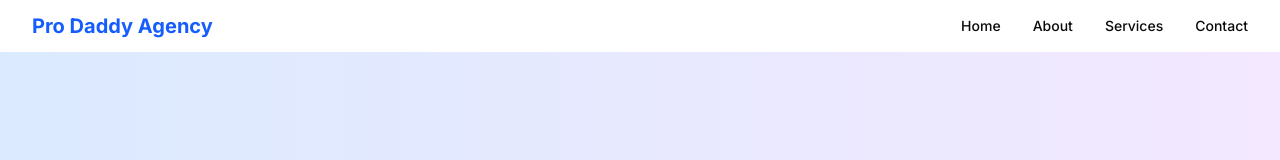
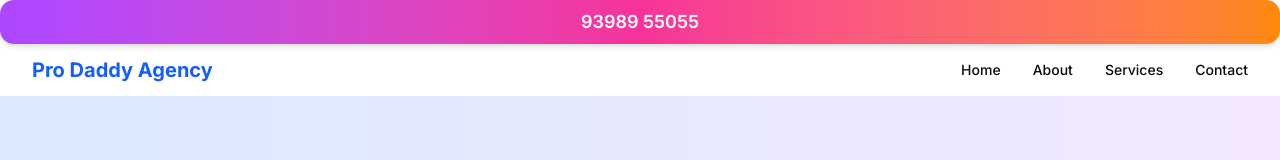
Before and after one commit to eswar692/prodaddyagency, a React (Vite) app: page / in a window 1280 px wide. Shown: the top 160 px of the page. Built offline with nearby package versions, Linux system fonts and the light colour scheme.

Commit message:
Update Header.tsx

```diff
--- a/src/components/common/Header.tsx
+++ b/src/components/common/Header.tsx
@@ -8,6 +8,10 @@ const Header = () => {
   const isMenuFalse = () => setIsMenu(false);
   return (
     <header className="w-full bg-white shadow">
+      <div className="text-center w-full bg-gradient-to-r from-purple-500 via-pink-500 to-orange-400 text-white py-2 text-lg font-semibold rounded-xl shadow-md">
+  93989 55055
+</div>
+
       <div className="max-w-7xl mx-auto px-4 sm:px-6 lg:px-8 py-3 flex justify-between items-center">
         {/* Logo */}
         <Link to="/" className="text-xl font-bold">
```
